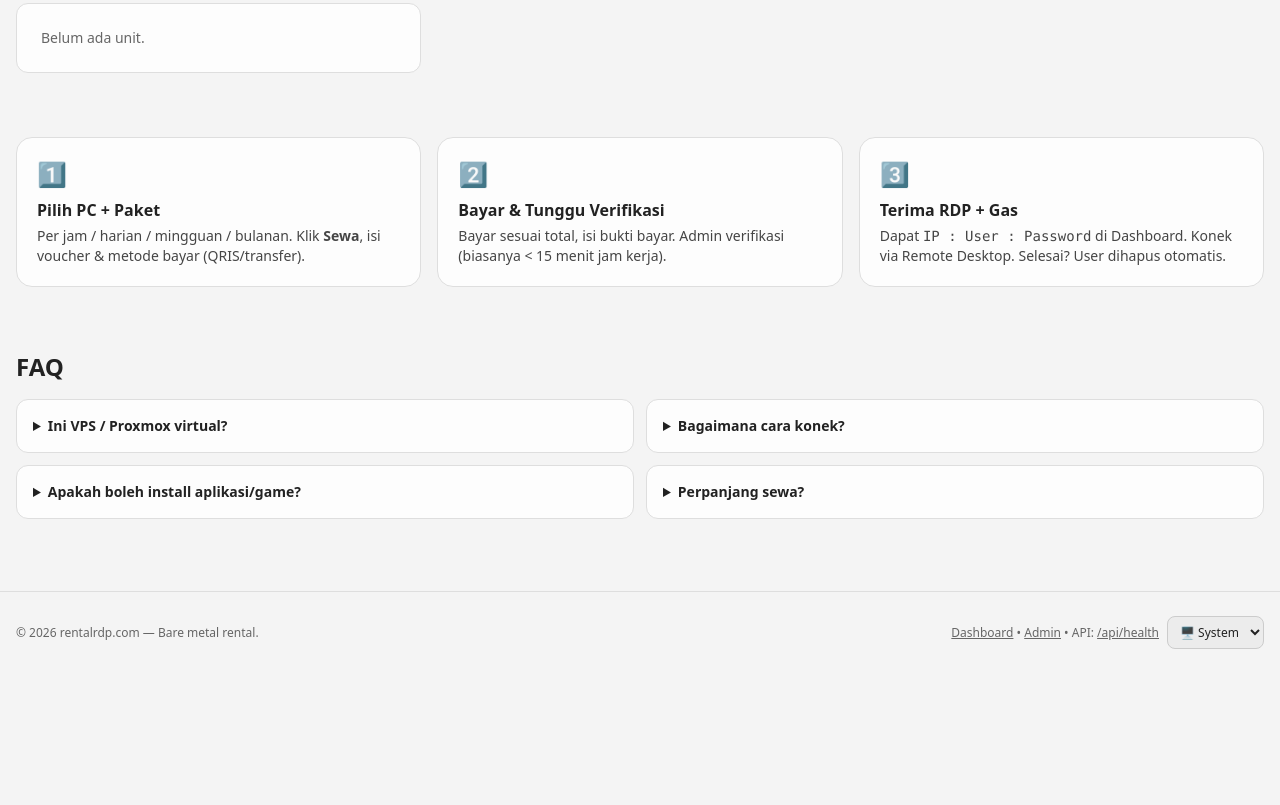
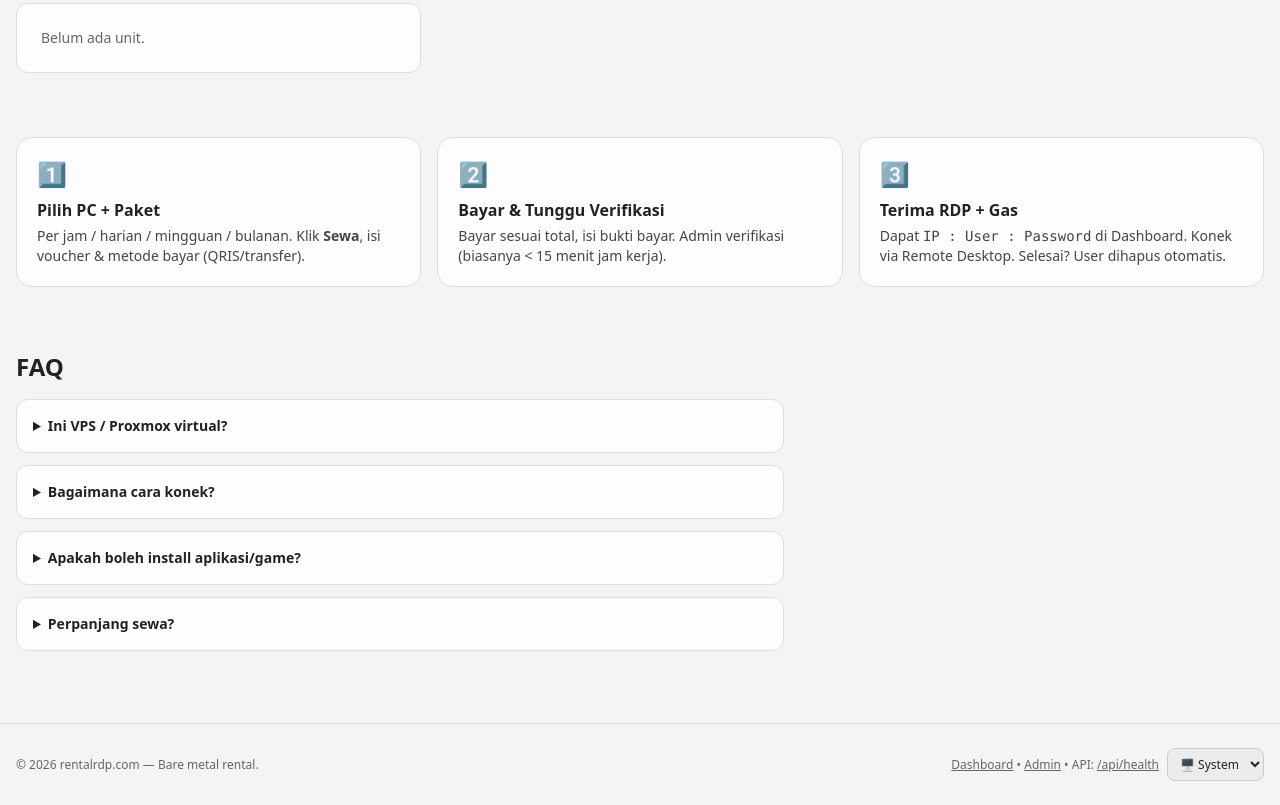
Before and after one commit to Miriprian/rentalrdp, a website: page public/index.html in a window 1280 px wide. Shown: the part 642-1447 px from the top of the page. Before the commit the page ends 1315 px from the top, so only its background shows below. Drawn offline with nearby package versions, Linux system fonts and the light colour scheme; no server answers.

Commit message:
FAQ: ganti grid 2 kolom jadi 1 kolom (max-w-3xl) agar mudah dibaca

```diff
--- a/public/index.html
+++ b/public/index.html
@@ -89,7 +89,7 @@
 <!-- FAQ -->
 <section id="faq" class="max-w-7xl mx-auto px-4 py-8">
   <h2 class="text-2xl font-extrabold mb-4">FAQ</h2>
-  <div class="grid md:grid-cols-2 gap-3 text-sm">
+  <div class="grid gap-3 text-sm max-w-3xl">
     <details class="card rounded-xl p-4"><summary class="font-bold">Ini VPS / Proxmox virtual?</summary><p class="mt-2 text-slate-300"><b>Bukan.</b> Semua unit adalah komputer fisik (bare metal). Kamu dapat seluruh resource mesin selama sewa.</p></details>
     <details class="card rounded-xl p-4"><summary class="font-bold">Bagaimana cara konek?</summary><p class="mt-2 text-slate-300">Windows: aplikasi <i>Remote Desktop Connection</i> (mstsc). Android: aplikasi <i>RD Client</i> Microsoft. Masukkan IP, user, password dari Dashboard.</p></details>
     <details class="card rounded-xl p-4"><summary class="font-bold">Apakah boleh install aplikasi/game?</summary><p class="mt-2 text-slate-300">Boleh, selama legal & tidak melanggar hukum. Dilarang untuk judi, phising, DDoS, mining ilegal, dan konten ilegal.</p></details>
```
